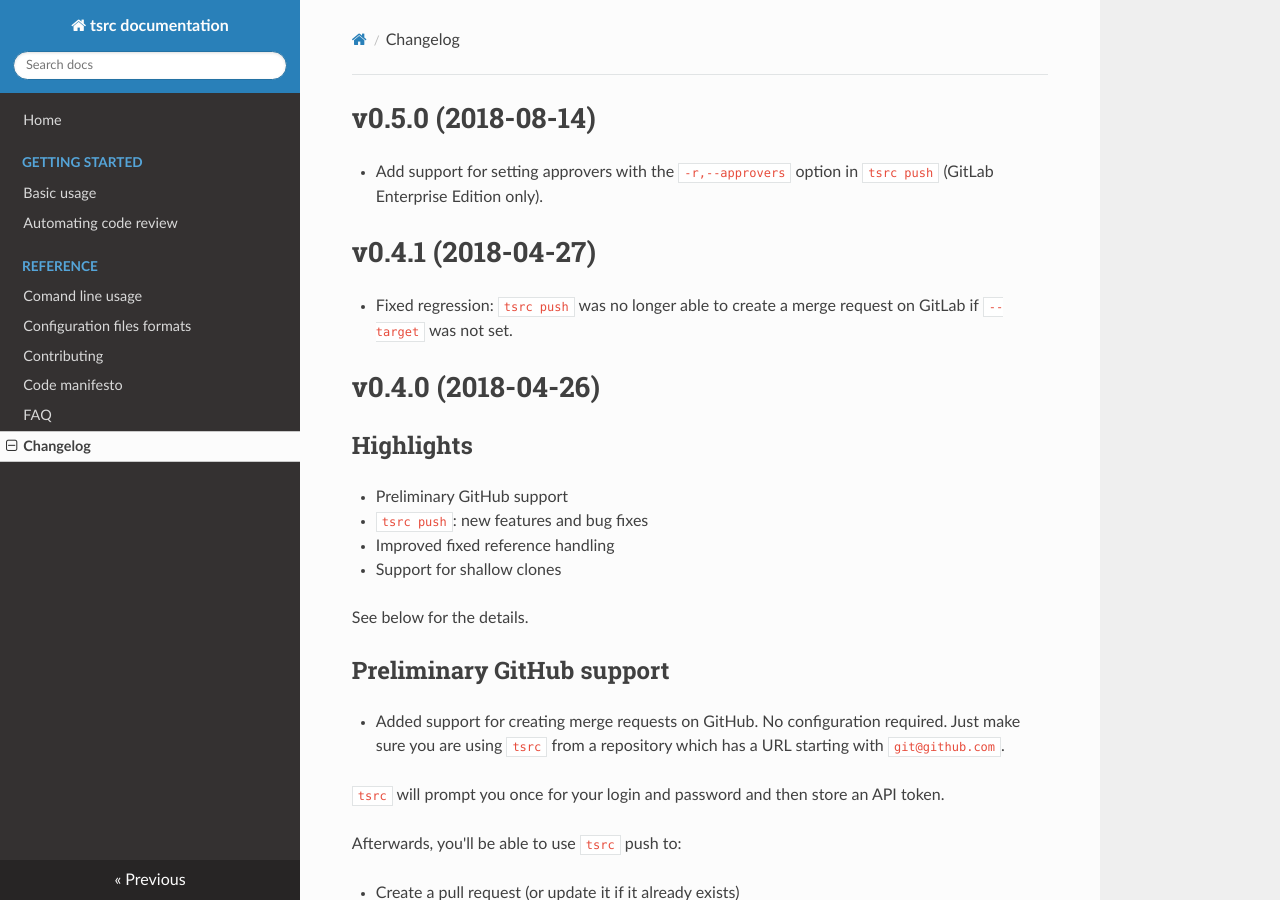
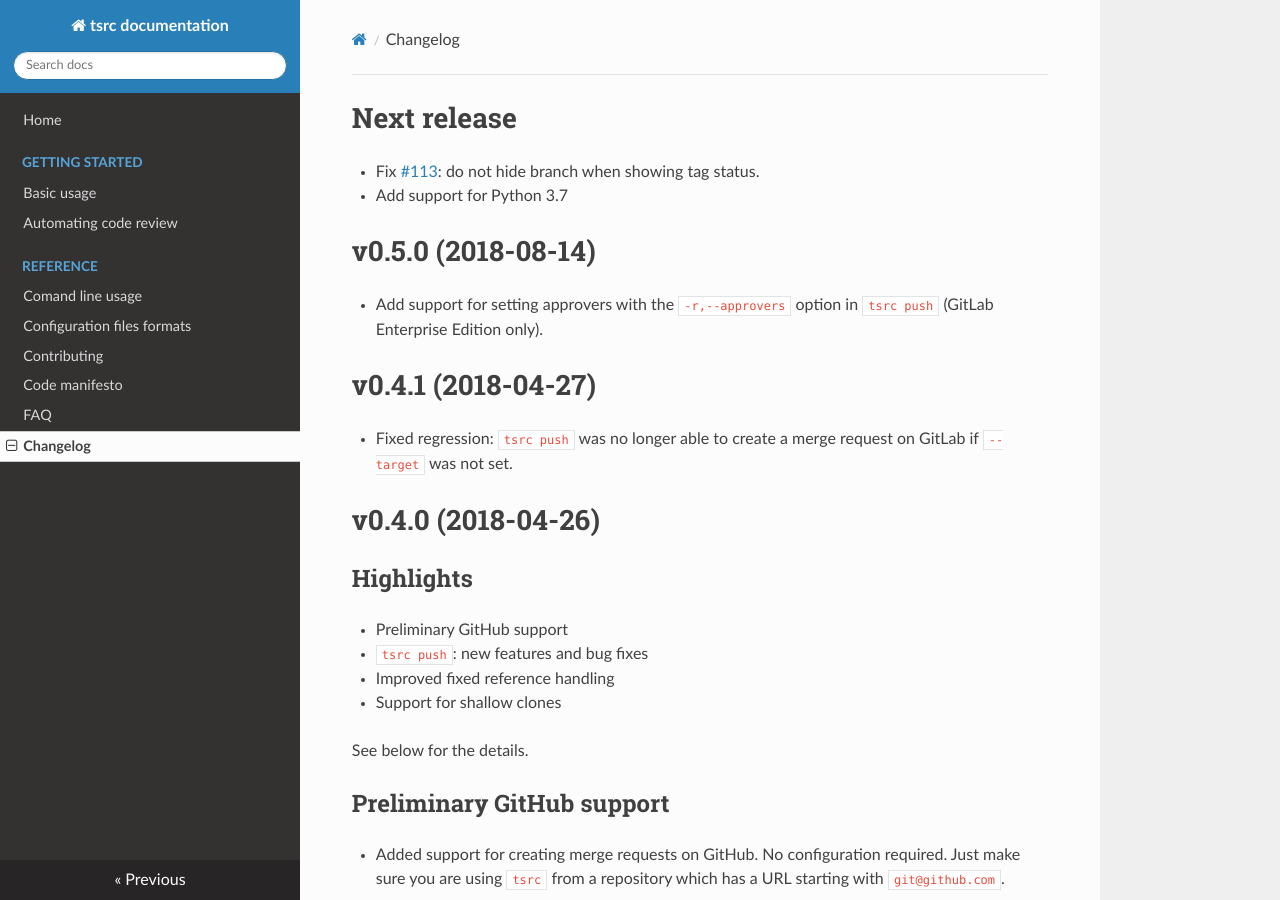
Before and after one commit to your-tools/tsrc, an MkDocs documentation site: the page built from docs/changelog.md, in a window 1280 px wide and 900 px high. Built offline with MkDocs 1.6.1, drawn with Linux system fonts in a browser that asks for light colours; nearby versions of some CDN libraries.

Commit message:
Update changelog

```diff
--- a/docs/changelog.md
+++ b/docs/changelog.md
@@ -1,3 +1,8 @@
+# Next release
+
+* Fix [#113](https://github.com/SuperTanker/tsrc/issues/113): do not hide branch when showing tag status.
+* Add support for Python 3.7
+
 # v0.5.0 (2018-08-14)
 
 * Add support for setting approvers with the `-r,--approvers` option in `tsrc push` (GitLab Enterprise Edition only).
```
